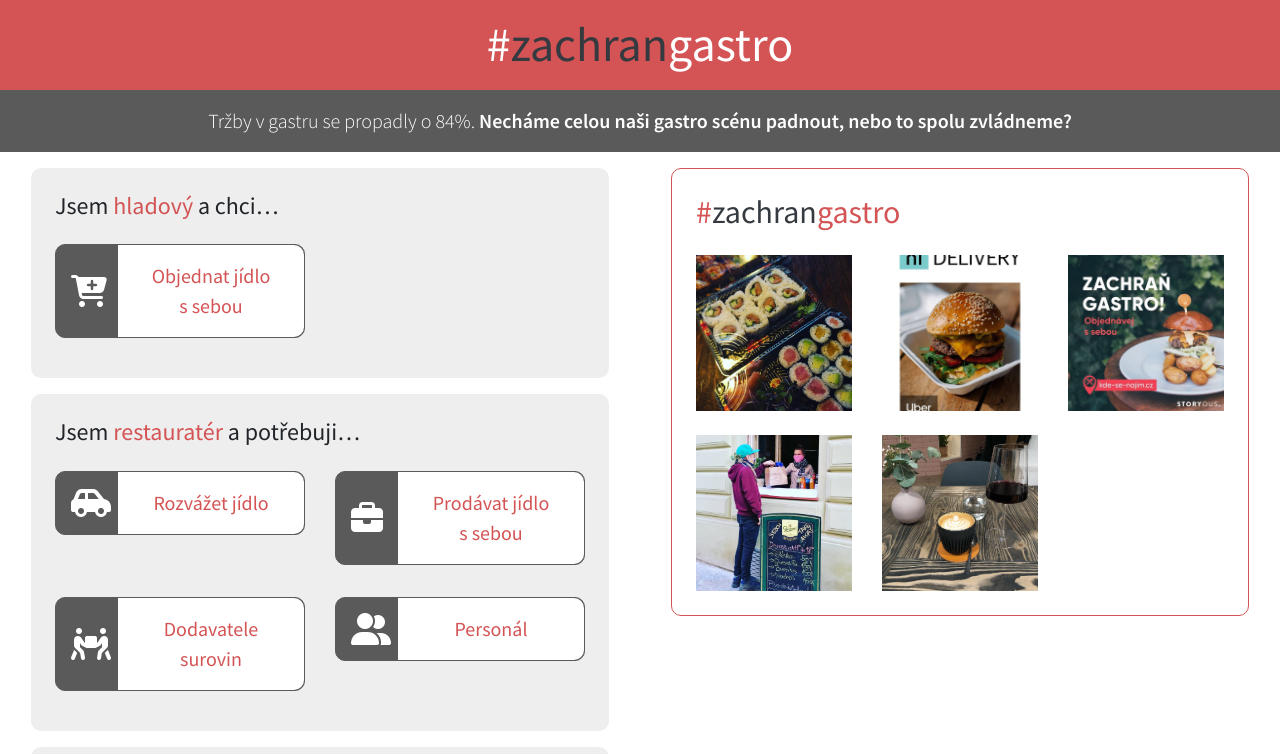
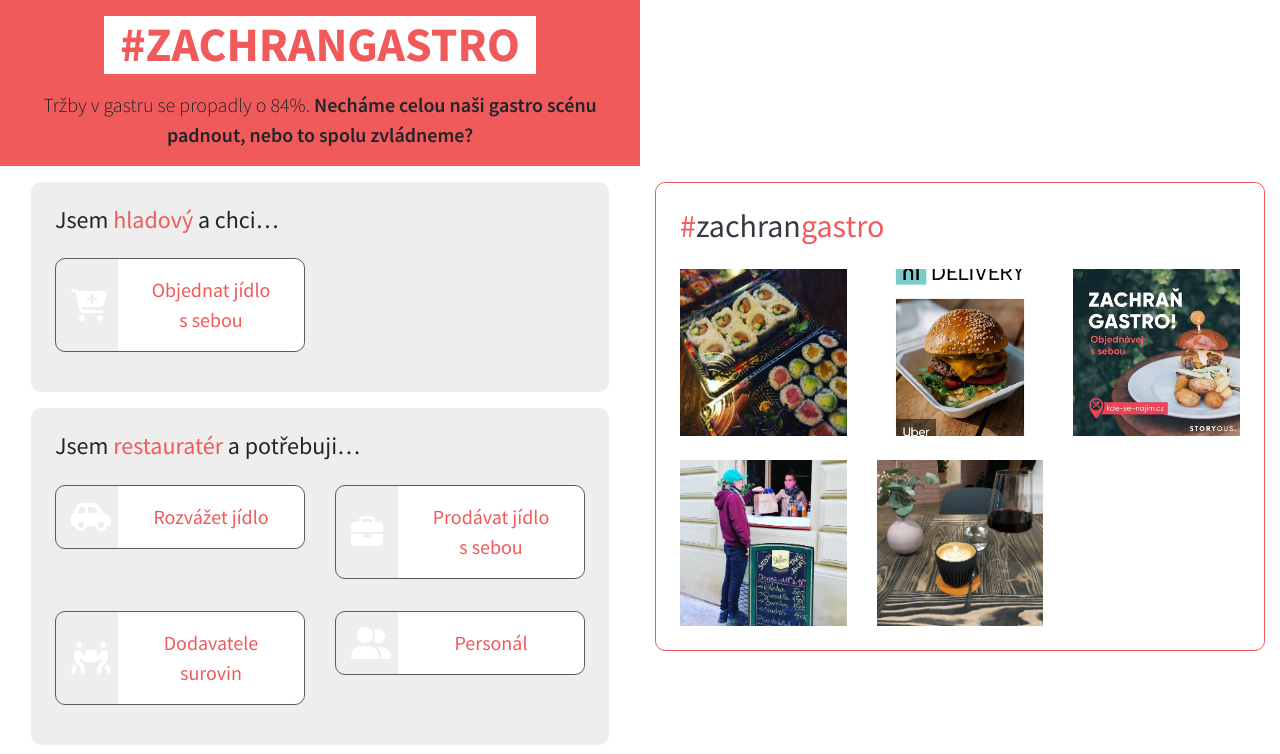
Before and after one commit to Storyous/zachrangastro, a Vue app: page / in a window 1280 px wide. Shown: the top 754 px of the page. Built offline with nearby package versions, Linux system fonts and the light colour scheme.

Commit message:
change layout/design

```diff
--- a/src/App.vue
+++ b/src/App.vue
@@ -1,13 +1,9 @@
 <template>
   <div id="app" class="container-fluid">
     <div class="row">
-      <div class="bg-default col text-center text-white">
-        <h1>#<span class="text-dark">zachran</span>gastro</h1>
-      </div>
-    </div>
-    <div class="row">
-      <div class="bg-gray col text-center text-white">
-        <p>
+      <div class="bg-default col text-center">
+        <h1 class="text-uppercase bg-white text-default">#zachrangastro</h1>
+        <p class="text-body">
           Tržby v gastru se propadly o 84%.
           <span class="font-weight-semibold"
             >Necháme celou naši gastro scénu padnout, nebo to spolu
@@ -15,6 +11,7 @@
           >
         </p>
       </div>
+      <div class="col"></div>
     </div>
     <home />
   </div>
@@ -38,8 +35,11 @@ export default {
 }
 
 h1 {
+  margin: 1rem auto !important;
+  padding: 0 1rem !important;
   font-size: 3rem !important;
-  margin: 1rem !important;
+  font-weight: 700 !important;
+  width: fit-content;
 }
 
 p {
@@ -51,15 +51,19 @@ p {
   font-weight: 600;
 }
 
+.text-body {
+  color: #252525;
+}
+
+.bg-pink {
+  background-color: #ffeae5;
+}
+
 .bg-default {
-  background-color: #d45354;
+  background-color: #f05a5a;
 }
 
 .text-default {
-  color: #d45354;
-}
-
-.bg-gray {
-  background-color: #5a5a5a;
+  color: #f05a5a;
 }
 </style>
--- a/src/components/GoogleForm.vue
+++ b/src/components/GoogleForm.vue
@@ -42,7 +42,8 @@ export default {
 
 <style scoped>
 iframe {
-  padding-top: 15px;
+  margin: 15px 0;
+  border-radius: 10px;
   width: 100%;
 }
 </style>
--- a/src/components/InstagramFeed.vue
+++ b/src/components/InstagramFeed.vue
@@ -61,8 +61,8 @@ export default {
 
 <style scoped lang="scss">
 .instagram-feed {
-  margin: 1rem;
-  border: 1px solid #d45354;
+  margin: 1rem 0;
+  border: 1px solid #f05a5a;
   padding: 1.5rem;
   border-radius: 10px;
 
```
